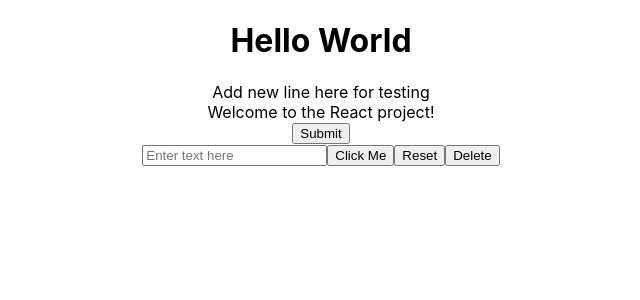
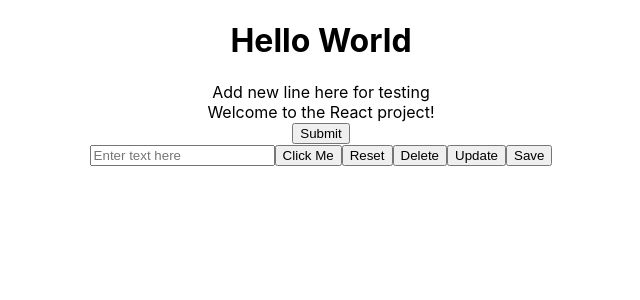
Before and after one commit to ranjithkarnan/reactproject, a React (Create React App) app: page / in a window 1280 px wide. Shown: the top 300 px of the page, without its empty margins (319-959 px from the left). Built offline with nearby package versions, Linux system fonts and the light colour scheme.

Commit message:
added more buttons

```diff
--- a/src/App.js
+++ b/src/App.js
@@ -14,6 +14,9 @@ function App() {
         <button>Click Me</button>
         <button>Reset</button>
         <button>Delete</button>
+        <button>Update</button>
+        <button>Save</button>
+
       </form>
     </div>
     </div>
```
